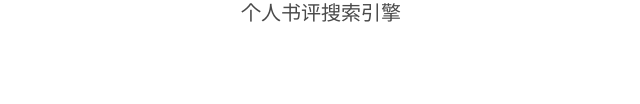
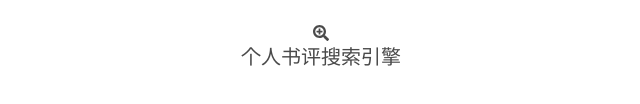
Before and after one commit to yuwengeng/cse, a plain HTML site: page index.html in a window 1280 px wide. Shown: the part 246-350 px from the top of the page, without its empty margins (319-959 px from the left). Drawn offline with nearby package versions, Linux system fonts and the light colour scheme.

Commit message:
Update index.html

```diff
--- a/index.html
+++ b/index.html
@@ -16,6 +16,7 @@
         <h1 class="title" style="padding:20px;">
         书评搜索
         </h1>
+        <i class="fas fa-search-plus"></i>
         <p class="subtitle ">
           个人书评搜索引擎
         </p>
```
